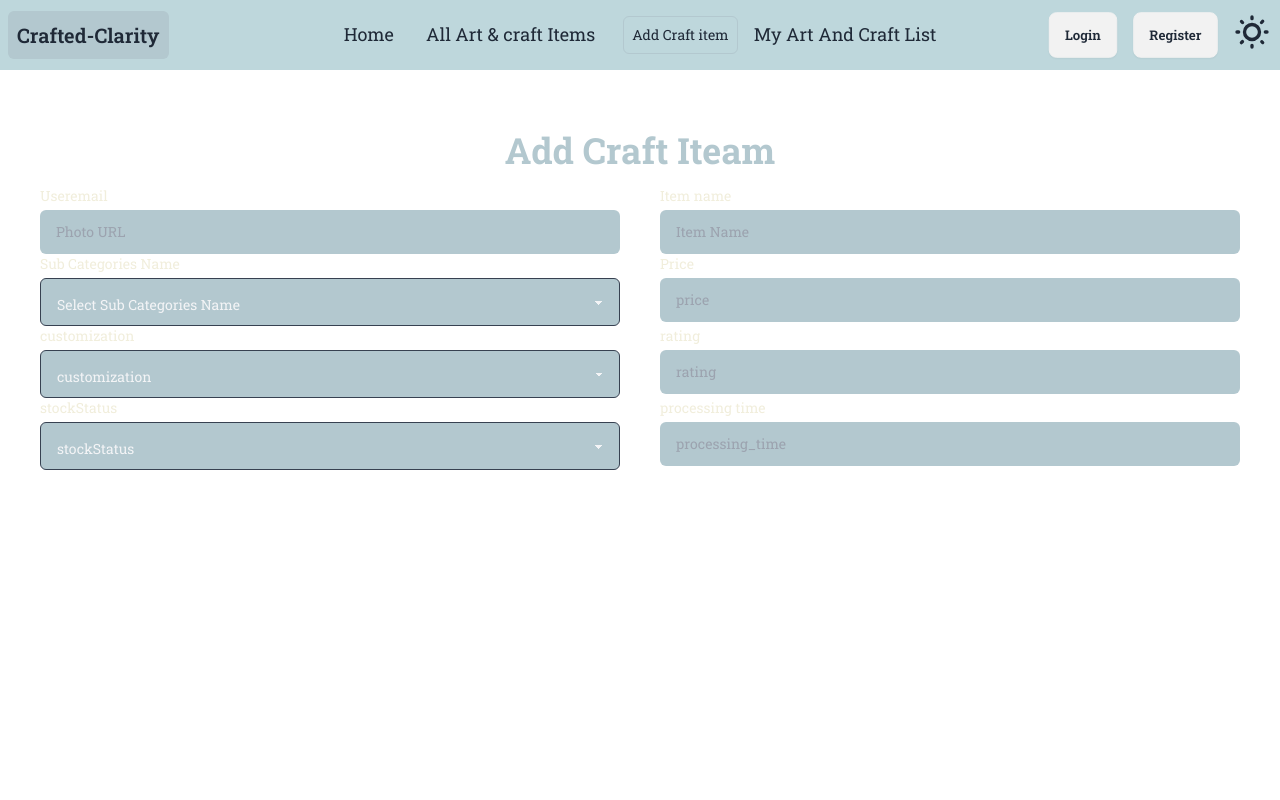
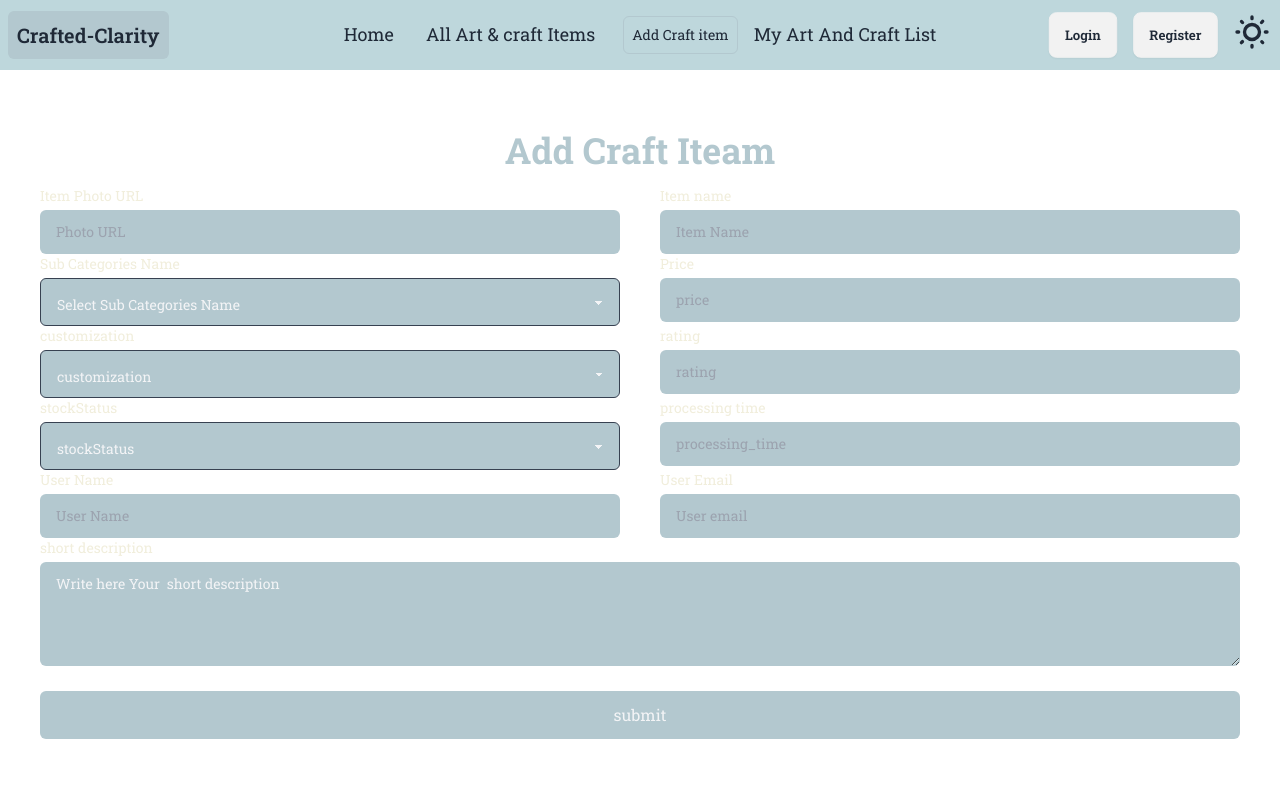
Before and after one commit to alamshuvo/crafted-clarity-client, a React (Vite) app: page /addCraftItem in a window 1280 px wide. Shown: the top 800 px of the page. Built offline with nearby package versions, Linux system fonts and the light colour scheme; no server answers; a web font is replaced by a local one.

Commit message:
view details page and some code added

```diff
--- /dev/null
+++ b/src/components/CraftItems/CraftItems.jsx
@@ -0,0 +1,34 @@
+import { Link } from "react-router-dom";
+
+const CraftItems = ({ craftedData }) => {
+  console.log(craftedData);
+  return (
+    <div className="mt-10">
+      <h1 className="text-center font-bold md:text-3xl  text-xl">
+        Craft Items
+      </h1>
+      <div className="grid lg:grid-cols-3 md:grid-cols-2 grid-cols-1 gap-3 mb-5 md:w-[90%] mx-auto p-5">
+        {
+            craftedData.map(craft=><div key={craft._id} className="card card-compact w-full bg-[#F1EEDC] p-5  shadow-xl">
+            <figure><img src={craft.photo} alt={craft.name} className="h-[400px]" /></figure>
+            <div className="card-body">
+              <h2 className="card-title">{craft.item}</h2>
+              <p>{craft.description}</p>
+              <div className="flex justify-between">
+                <div> stockStatus :{craft.stockStatus}</div>
+                <div> price :{craft.price}</div>
+              </div>
+              <div className="card-actions mt-2">
+               <Link to={`/viewdetails/${craft._id}`}>
+               <button className="btn bg-[#BED7DC]">View Details</button>
+               </Link>
+              </div>
+            </div>
+          </div>)
+        }
+      </div>
+    </div>
+  );
+};
+
+export default CraftItems;
--- a/src/pages/AddCraftItem.jsx
+++ b/src/pages/AddCraftItem.jsx
@@ -1,12 +1,55 @@
+import { useContext } from "react";
 import { Helmet } from "react-helmet-async";
+import { AuthContext } from "../components/AuthProvider/AuthProvider";
+import Swal from "sweetalert2";
 
 const AddCraftItem = () => {
-    const handleAddCraft=(e)=>{
+  const {user}=useContext(AuthContext);
+  const handleAddCraft = (e) => {
     e.preventDefault();
+   const form=e.target;
+   const photo =form.photo.value;
+   const item =form.item.value;
+   const selectCategory = form.select.value;
+   const price =form.price.value;
+   const customization = form.selecta.value;
+   const rating=form.rating.value;
+   const stockStatus = form.selectb.value;
+   const processing_time=form.processing_time.value;
+   const description=form.description.value;
+   const name=user?.displayName;
+   const email=user?.email;
+   const craft={
+   photo,item,selectCategory,price,customization,rating,stockStatus,processing_time,description,name,email
+   };
+  //  console.log(craft);
+  // sent data to the server
+  fetch('http://localhost:5000/craft',{
+    method:"POST",
+    headers:{
+      "content-type":"application/json"
+    },
+    body:JSON.stringify(craft)
+  })
+  .then(res=>res.json())
+  .then(data=>{
+    console.log(data);
+    if (data.insertedId) {
+      Swal.fire({
+        icon: "success",
+        title: "Wow...",
+        text: "Your Added Data On Database!",
+        footer: '<a href="#">Why do I have this issue?</a>'
+      });
+    }
+  })
 
-    const name=e.target.select.value;
-    console.log(name);
-    }
+
+
+
+
+    // console.log(name);
+  };
   return (
     <div className="">
       <Helmet>
@@ -27,7 +70,7 @@ const AddCraftItem = () => {
                 htmlFor="img"
                 className="block text-[#F1EEDC] dark:text-[#F1EEDC]"
               >
-                Useremail
+                Item Photo URL
               </label>
               <input
                 type="text"
@@ -64,25 +107,29 @@ const AddCraftItem = () => {
               >
                 Sub Categories Name
               </label>
-              <select name="select" required className="select select-bordered   w-full px-4 py-3 rounded-md border-gray-700 dark:border-gray-300 bg-[#B3C8CF] dark:bg-gray-50 text-gray-100 dark:text-[#F1EEDC] focus:border-violet-400 focus:dark:border-violet-600">
+              <select
+                name="select"
+                required
+                className="select select-bordered   w-full px-4 py-3 rounded-md border-gray-700 dark:border-gray-300 bg-[#B3C8CF] dark:bg-gray-50 text-gray-100 dark:text-[#F1EEDC] focus:border-violet-400 focus:dark:border-violet-600"
+              >
                 <option disabled selected>
                   Select Sub Categories Name
                 </option>
-                <option value={"Wooden Furniture & Sculptures"}>Wooden Furniture & Sculptures</option>
+                <option value={"Wooden Furniture & Sculptures"}>
+                  Wooden Furniture & Sculptures
+                </option>
                 <option value={"Wooden Home Decor"}>Wooden Home Decor</option>
-                <option value={"Wooden Utensils and Kitchenware"}>Wooden Utensils and Kitchenware</option>
+                <option value={"Wooden Utensils and Kitchenware"}>
+                  Wooden Utensils and Kitchenware
+                </option>
                 <option value={"Jute Home Decor"}>Jute Home Decor</option>
-                <option value={"Jute Kitchenware & utensils"}>Jute Kitchenware & utensils</option>
-                <option value={"Jute and wooden jewellery"}>Jute and wooden jewellery</option>
+                <option value={"Jute Kitchenware & utensils"}>
+                  Jute Kitchenware & utensils
+                </option>
+                <option value={"Jute and wooden jewellery"}>
+                  Jute and wooden jewellery
+                </option>
               </select>
-              {/* <input
-                // type="select"
-                // name="photo"
-                // id="img"
-                // placeholder="Photo URL"
-
-                className="w-full px-4 py-3 rounded-md border-gray-700 dark:border-gray-300 bg-[#B3C8CF] dark:bg-gray-50 text-gray-100 dark:text-[#F1EEDC] focus:border-violet-400 focus:dark:border-violet-600"
-              /> */}
 
             </div>
             {/* price  */}
@@ -92,7 +139,6 @@ const AddCraftItem = () => {
                 className="block text-[#F1EEDC] dark:text-[#F1EEDC]"
               >
                 Price
-
               </label>
               <input
                 type="text"
@@ -113,16 +159,17 @@ const AddCraftItem = () => {
               >
                 customization
               </label>
-              <select name="select" required className="select select-bordered   w-full px-4 py-3 rounded-md border-gray-700 dark:border-gray-300 bg-[#B3C8CF] dark:bg-gray-50 text-gray-100 dark:text-[#F1EEDC] focus:border-violet-400 focus:dark:border-violet-600">
+              <select
+                name="selecta"
+                required
+                className="select select-bordered   w-full px-4 py-3 rounded-md border-gray-700 dark:border-gray-300 bg-[#B3C8CF] dark:bg-gray-50 text-gray-100 dark:text-[#F1EEDC] focus:border-violet-400 focus:dark:border-violet-600"
+              >
                 <option disabled selected>
                   customization
                 </option>
                 <option value={"Yes"}>Yes</option>
                 <option value={"No"}>No</option>
-
               </select>
-
-
             </div>
             {/* rating  */}
             <div className="space-y-1 text-sm md:w-[50%]">
@@ -131,8 +178,6 @@ const AddCraftItem = () => {
                 className="block text-[#F1EEDC] dark:text-[#F1EEDC]"
               >
                 rating
-
-
               </label>
               <input
                 type="number"
@@ -144,7 +189,6 @@ const AddCraftItem = () => {
             </div>
           </div>
 
-
           <div className="w-[100%] md:flex gap-10">
             {/*  stockStatus */}
             <div className="space-y-1 md:w-[50%] text-sm">
@@ -154,16 +198,17 @@ const AddCraftItem = () => {
               >
                 stockStatus
               </label>
-              <select name="select" required className="select select-bordered   w-full px-4 py-3 rounded-md border-gray-700 dark:border-gray-300 bg-[#B3C8CF] dark:bg-gray-50 text-gray-100 dark:text-[#F1EEDC] focus:border-violet-400 focus:dark:border-violet-600">
+              <select
+                name="selectb"
+                required
+                className="select select-bordered   w-full px-4 py-3 rounded-md border-gray-700 dark:border-gray-300 bg-[#B3C8CF] dark:bg-gray-50 text-gray-100 dark:text-[#F1EEDC] focus:border-violet-400 focus:dark:border-violet-600"
+              >
                 <option disabled selected>
                   stockStatus
                 </option>
                 <option value={" In stock"}> In stock</option>
                 <option value={"Made to Order"}>Made to Order</option>
-
               </select>
-
-
             </div>
             {/*  processing time  */}
             <div className="space-y-1 text-sm md:w-[50%]">
@@ -172,8 +217,6 @@ const AddCraftItem = () => {
                 className="block text-[#F1EEDC] dark:text-[#F1EEDC]"
               >
                 processing time
-
-
               </label>
               <input
                 type="text"
@@ -184,7 +227,63 @@ const AddCraftItem = () => {
               />
             </div>
           </div>
-          {/* <input type="submit" value="submit" /> */}
+
+          <div className="w-[100%] md:flex gap-10">
+            {/* user name */}
+            <div className="space-y-1 md:w-[50%] text-sm">
+              <label
+                htmlFor="img"
+                className="block text-[#F1EEDC] dark:text-[#F1EEDC]"
+              >
+                User Name
+              </label>
+              <input
+                type="text"
+                name="name"
+                id="name"
+                placeholder={user?user.displayName:"User Name"}
+                className="w-full px-4 py-3 rounded-md border-gray-700 dark:border-gray-300 bg-[#B3C8CF] dark:bg-gray-50 text-gray-100 dark:text-[#F1EEDC] focus:border-violet-400 focus:dark:border-violet-600"
+              />
+            </div>
+            {/* user email*/}
+            <div className="space-y-1 text-sm md:w-[50%]">
+              <label
+                htmlFor="username"
+                className="block text-[#F1EEDC] dark:text-[#F1EEDC]"
+              >
+                User Email
+              </label>
+              <input
+                type="Email"
+                name="Email"
+                id="Email"
+                placeholder={user?user.email:"User email"}
+                className="w-full px-4 py-3 rounded-md border-gray-700 dark:border-gray-300 bg-[#B3C8CF] dark:bg-gray-50 text-gray-100 dark:text-[#F1EEDC] focus:border-violet-400 focus:dark:border-violet-600"
+              />
+            </div>
+          </div>
+
+          <div className="w-[100%] md:flex gap-10">
+            {/* user description */}
+            <div className="space-y-1 w-full text-sm">
+              <label
+                htmlFor="description"
+                className="block text-[#F1EEDC] dark:text-[#F1EEDC]"
+              >
+                short description
+              </label>
+              <textarea id="w3review" name="description" rows="4" cols="50"
+              className="w-full px-4 py-3 rounded-md border-gray-700 dark:border-gray-300 bg-[#B3C8CF] dark:bg-gray-50 text-gray-100 dark:text-[#F1EEDC] focus:border-violet-400 focus:dark:border-violet-600">
+                Write here Your  short description
+
+              </textarea>
+
+            </div>
+          </div>
+
+          <div className="w-full">
+            <input type="submit"  value="submit" className="w-full px-4 py-3 rounded-md border-gray-700 dark:border-gray-300 bg-[#B3C8CF] dark:bg-gray-50 text-gray-100 dark:text-[#F1EEDC] focus:border-violet-400 focus:dark:border-violet-600 cursor-pointer mt-5 hover:bg-[#F1EEDC] hover:text-[#B3C8CF]" />
+          </div>
         </form>
       </div>
     </div>
--- a/src/pages/Home.jsx
+++ b/src/pages/Home.jsx
@@ -1,8 +1,12 @@
 import { Helmet } from "react-helmet-async";
 import Slider from "../components/Slider/Slider";
 import { Typewriter } from "react-simple-typewriter";
+import { useLoaderData } from "react-router-dom";
+import CraftItems from "../components/CraftItems/CraftItems";
 
 const Home = () => {
+  const craftedData=useLoaderData()
+  console.log(craftedData);
     const handleType = (count, number) => {
         // access word count number
         // console.log(count)
@@ -53,6 +57,9 @@ const Home = () => {
           </h1>
         </div>
       </div>
+      <div className="mt-10 ">
+      <CraftItems craftedData={craftedData}></CraftItems>
+      </div>
     </div>
   );
 };
--- /dev/null
+++ b/src/pages/ViewDetails.jsx
@@ -0,0 +1,87 @@
+import { useLoaderData } from "react-router-dom";
+import { Typewriter } from "react-simple-typewriter";
+
+const ViewDetails = () => {
+  const handleType = (count, number) => {
+    // access word count number
+    // console.log(count)
+  };
+
+  const handleDone = () => {
+    console.log(`Done after 5 loops!`);
+  };
+  const data = useLoaderData();
+  console.log(data);
+  return (
+    <section className="bg-[#B3C8CF] dark:bg-[#F1EEDC] text-gray-100 dark:text-gray-800">
+      <div className="container flex flex-col justify-center p-6 mx-auto sm:py-12 lg:py-24 lg:flex-row lg:justify-between">
+        <div className="flex flex-col justify-center p-6 text-center rounded-sm lg:max-w-md xl:max-w-lg lg:text-left">
+          {/* <h1 className="md:text-5xl font-bold leading-none sm:text-6xl">Ac mattis
+                    <span className="text-violet-400 dark:text-violet-600">senectus</span>erat pharetra
+                </h1> */}
+          <h1
+            style={{
+              paddingTop: "1rem",
+              margin: "auto 0",
+              fontWeight: "bold",
+            }}
+          >
+            {data.selectCategory}{" "}
+            <span style={{ color: "red", fontWeight: "bold" }}>
+              {/* Style will be inherited from the parent element */}
+              <Typewriter
+                words={[
+                  `${data.selectCategory}`,
+                  `${data.price}`,
+                  `${data.stockStatus}`,
+                  `${data.description.slice(1,40)}`,
+                  `${data.name}`,
+                  `${data.email}`,
+
+                ]}
+                loop={5}
+                cursor
+                cursorStyle="_"
+                typeSpeed={70}
+                deleteSpeed={50}
+                delaySpeed={1000}
+                onLoopDone={handleDone}
+                onType={handleType}
+              />
+            </span>
+          </h1>
+          <p className="mt-6 mb-8 text-lg sm:mb-12">
+            Dictum aliquam porta in condimentum ac integer
+            <br className="hidden md:inline lg:hidden" />
+            turpis pulvinar, est scelerisque ligula sem
+          </p>
+          <div className="flex flex-col space-y-4 sm:items-center sm:justify-center sm:flex-row sm:space-y-0 sm:space-x-4 lg:justify-start">
+            <a
+              rel="noopener noreferrer"
+              href="#"
+              className="px-8 py-3 text-lg font-semibold rounded bg-violet-400 dark:bg-violet-600 text-gray-900 dark:text-gray-50"
+            >
+              Suspendisse
+            </a>
+            <a
+              rel="noopener noreferrer"
+              href="#"
+              className="px-8 py-3 text-lg font-semibold border rounded border-gray-100 dark:border-gray-800"
+            >
+              Malesuada
+            </a>
+          </div>
+        </div>
+        <div className="flex items-center justify-center p-6 mt-8 lg:mt-0 h-72 sm:h-80 lg:h-96 xl:h-112 2xl:h-128">
+          <img
+            src={data.photo}
+            alt=""
+            className="object-contain h-72 sm:h-80 lg:h-96 xl:h-112 2xl:h-128"
+          />
+        </div>
+      </div>
+    </section>
+  );
+};
+
+export default ViewDetails;
--- a/src/routes/Routes.jsx
+++ b/src/routes/Routes.jsx
@@ -7,6 +7,7 @@ import AddCraftItem from "../pages/AddCraftItem";
 import MyArtAndCraftList from "../pages/MyArtAndCraftList";
 import Login from "../pages/Login";
 import Register from "../pages/Register";
+import ViewDetails from "../pages/ViewDetails";
 
 const router = createBrowserRouter([
     {
@@ -16,7 +17,8 @@ const router = createBrowserRouter([
       children:[
         {
             path:"/",
-            element:<Home></Home>
+            element:<Home></Home>,
+            loader:()=>fetch("http://localhost:5000/craft")
         },
         {
             path:"/allArtAndCrafts",
@@ -37,6 +39,11 @@ const router = createBrowserRouter([
         {
           path:"/register",
           element:<Register></Register>
+        },
+        {
+          path:"viewdetails/:id",
+          element:<ViewDetails></ViewDetails>,
+          loader:({params})=>fetch(`http://localhost:5000/craft/${params.id}`)
         }
       ]
     },
```
Lines whose indentation alone changed are shown as unchanged.
